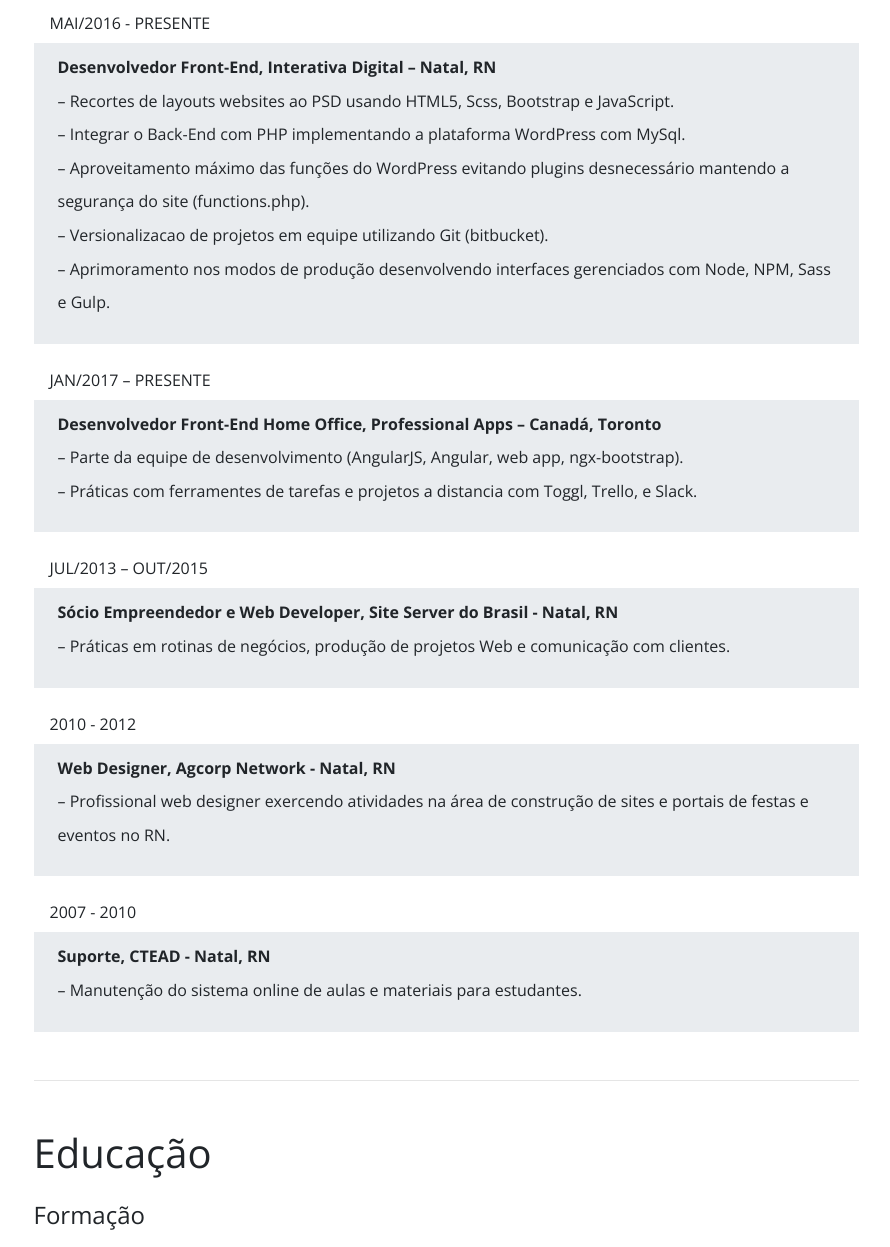
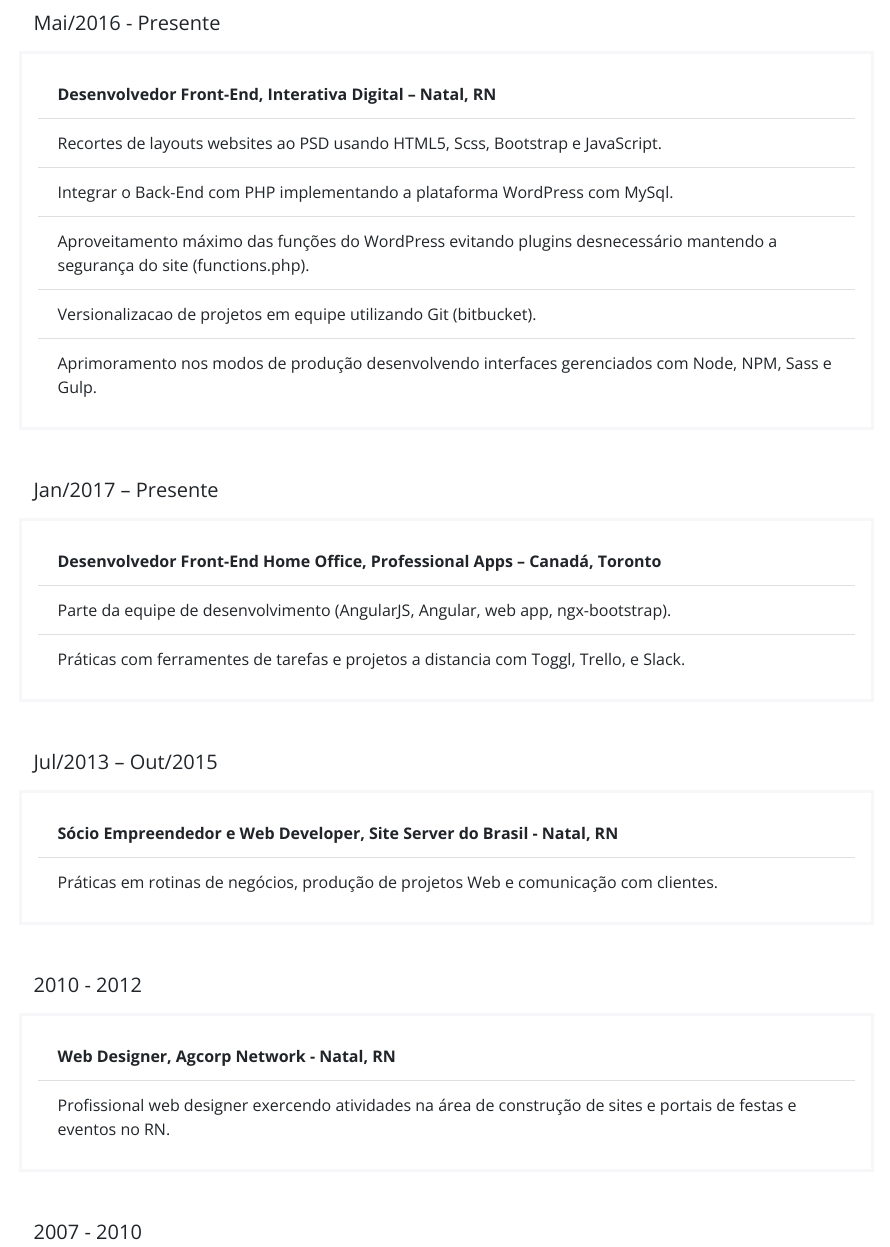
Before and after one commit to allanncruz/cv, a website: page src/index.html in a window 1280 px wide. Shown: the part 717-1964 px from the top of the page, without its empty margins (194-1084 px from the left). Drawn offline with nearby package versions, Linux system fonts and the light colour scheme; files that its build step writes are made by us from their sources.

Commit message:
Update experience section

```diff
--- a/src/index.html
+++ b/src/index.html
@@ -56,60 +56,55 @@
 
 
                 <section class="experience">
-                    <h1 class="font-weight-light">Experiência</h1>
+                    <h1 class="font-weight-light mb-3">Experiência</h1>
 
-                    <blockquote class="p-4 position-relative">
-                        <div class="date w-100 position-absolute d-flex">
+                    <h5 class="font-weight-light">Mai/2016 - Presente</h5>
+                    <div class="bd-example mb-5">
+                        <ul class="list-group list-group-flush">
+                            <li class="list-group-item font-weight-bold">Desenvolvedor Front-End, Interativa Digital – Natal, RN</li>
+                            <li class="list-group-item">Recortes de layouts websites ao PSD usando HTML5, Scss, Bootstrap e JavaScript.</li>
+                            <li class="list-group-item">Integrar o Back-End com PHP implementando a plataforma WordPress com MySql.</li>
+                            <li class="list-group-item">Aproveitamento máximo das funções do WordPress evitando plugins desnecessário mantendo a segurança do site (functions.php).</li>
+                            <li class="list-group-item">Versionalizacao de projetos em equipe utilizando Git (bitbucket).</li>
+                            <li class="list-group-item">Aprimoramento nos modos de produção desenvolvendo interfaces gerenciados com Node, NPM, Sass e Gulp.</li>
+                        </ul>
+                    </div>
 
-                            Mai/2016 - Presente
-                        </div>
-                        <p class="m-0"><b>Desenvolvedor Front-End, Interativa Digital – Natal, RN<br></b>
-                            – Recortes de layouts websites ao PSD usando HTML5, Scss, Bootstrap e JavaScript.<br>
-                            – Integrar o Back-End com PHP implementando a plataforma WordPress com MySql.<br>
-                            – Aproveitamento máximo das funções do WordPress evitando plugins desnecessário mantendo a segurança do site (functions.php).<br>
-                            – Versionalizacao de projetos em equipe utilizando Git (bitbucket).<br>
-                            – Aprimoramento nos modos de produção desenvolvendo interfaces gerenciados com Node, NPM, Sass e Gulp.<br>
-                        </p>
-                    </blockquote>
 
-                    <blockquote class="p-4 position-relative">
-                        <div class="date w-100 position-absolute d-flex">
-                            Jan/2017 – Presente
-                        </div>
-                        <p class="m-0"><b>Desenvolvedor Front-End Home Office, Professional Apps – Canadá, Toronto<br></b>
-                            – Parte da equipe de desenvolvimento (AngularJS, Angular, web app, ngx-bootstrap).<br>
-                            – Práticas com ferramentes de tarefas e projetos a distancia com Toggl, Trello, e Slack.<br>
-                        </p>
-                    </blockquote>
+                    <h5 class="font-weight-light">Jan/2017 – Presente</h5>
+                    <div class="bd-example mb-5">
+                        <ul class="list-group list-group-flush">
+                            <li class="list-group-item font-weight-bold">Desenvolvedor Front-End Home Office, Professional Apps – Canadá, Toronto</li>
+                            <li class="list-group-item">Parte da equipe de desenvolvimento (AngularJS, Angular, web app, ngx-bootstrap).</li>
+                            <li class="list-group-item">Práticas com ferramentes de tarefas e projetos a distancia com Toggl, Trello, e Slack.</li>
+                        </ul>
+                    </div>
 
-                    <blockquote class="p-4 position-relative">
-                        <div class="date w-100 position-absolute d-flex">
-                            Jul/2013 – Out/2015
-                        </div>
-                        <p class="m-0"><b>Sócio Empreendedor e Web Developer, Site Server do Brasil - Natal, RN<br></b>
-                            – Práticas em rotinas de negócios, produção de projetos Web  e comunicação com
-                            clientes.<br>
-                        </p>
-                    </blockquote>
 
-                    <blockquote class="p-4 position-relative">
-                        <div class="date w-100 position-absolute d-flex">
-                            2010 - 2012
-                        </div>
-                        <p class="m-0"><b>Web Designer, Agcorp Network - Natal, RN<br></b>
-                            – Profissional web designer exercendo atividades na área de
-                            construção de sites e portais de festas e eventos no RN.<br>
-                        </p>
-                    </blockquote>
+                    <h5 class="font-weight-light">Jul/2013 – Out/2015</h5>
+                    <div class="bd-example mb-5">
+                        <ul class="list-group list-group-flush">
+                            <li class="list-group-item font-weight-bold">Sócio Empreendedor e Web Developer, Site Server do Brasil - Natal, RN</li>
+                            <li class="list-group-item">Práticas em rotinas de negócios, produção de projetos Web  e comunicação com
+                                clientes.</li>
+                        </ul>
+                    </div>
 
-                    <blockquote class="p-4 position-relative">
-                        <div class="date w-100 position-absolute d-flex">
-                            2007 - 2010
-                        </div>
-                        <p class="m-0"><b>Suporte, CTEAD - Natal, RN<br></b>
-                            – Manutenção do sistema online de aulas e materiais para estudantes.
-                        </p>
-                    </blockquote>
+                    <h5 class="font-weight-light">2010 - 2012</h5>
+                    <div class="bd-example mb-5">
+                        <ul class="list-group list-group-flush">
+                            <li class="list-group-item font-weight-bold">Web Designer, Agcorp Network - Natal, RN</li>
+                            <li class="list-group-item">Profissional web designer exercendo atividades na área de construção de sites e portais de festas e eventos no RN.</li>
+                        </ul>
+                    </div>
+
+                    <h5 class="font-weight-light">2007 - 2010</h5>
+                    <div class="bd-example mb-5">
+                        <ul class="list-group list-group-flush">
+                            <li class="list-group-item font-weight-bold">Suporte, CTEAD - Natal, RN</li>
+                            <li class="list-group-item">Manutenção do sistema online de aulas e materiais para estudantes.</li>
+                        </ul>
+                    </div>
 
                 </section>
                 <hr class="my-5">
--- a/src/styles/app.scss
+++ b/src/styles/app.scss
@@ -3,6 +3,14 @@ body {
 }
 p{
   line-height: 2.1rem;
+}
+
+.bd-example {
+  position: relative;
+  padding: 1rem;
+  margin: 1rem -15px 0;
+  border: solid #f7f7f9;
+  border-width: .2rem;
 }
 
 main{
@@ -24,20 +32,7 @@ main{
   }
 
   .experience{
-    blockquote{
-      background-color: #e9ecef;
-      padding-top: 3rem !important;
-      .date{
-        top: 0;
-        left: 0;
-        height: 40px;
-        align-items: center;
-        padding: 0 1rem;
-        font-weight: 300;
-        text-transform: uppercase;
-        background: #fff;
-      }
-    }
+
   }
 }
 
```
